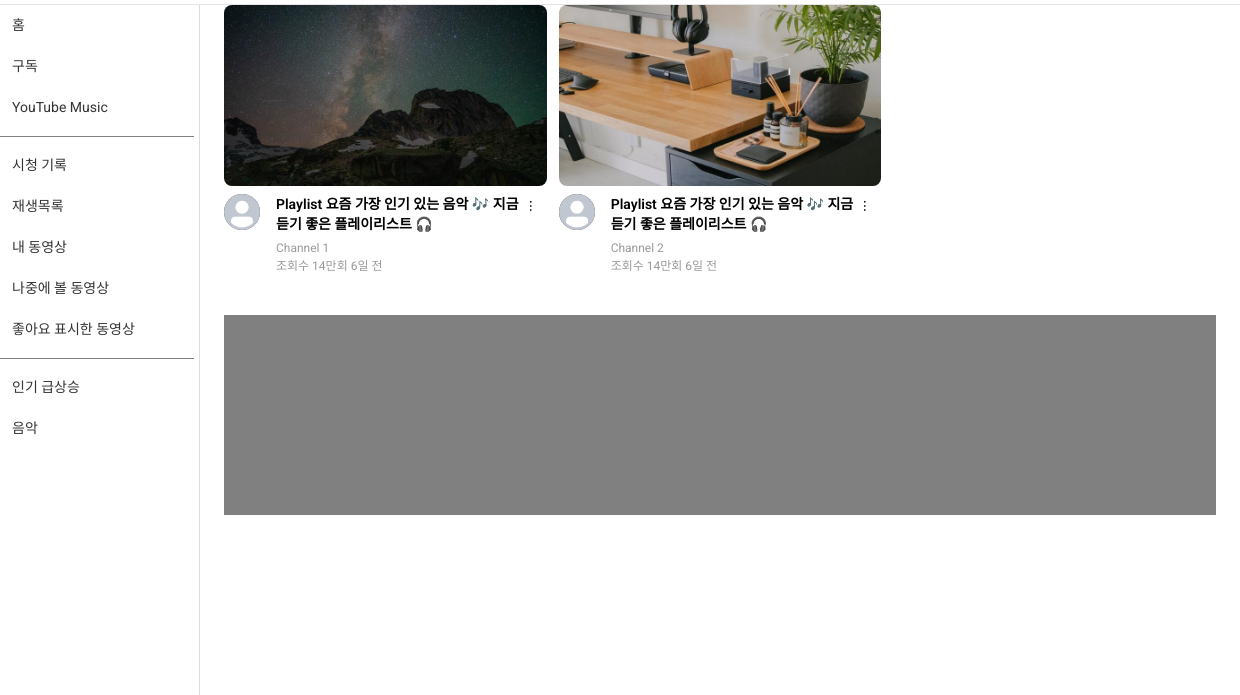
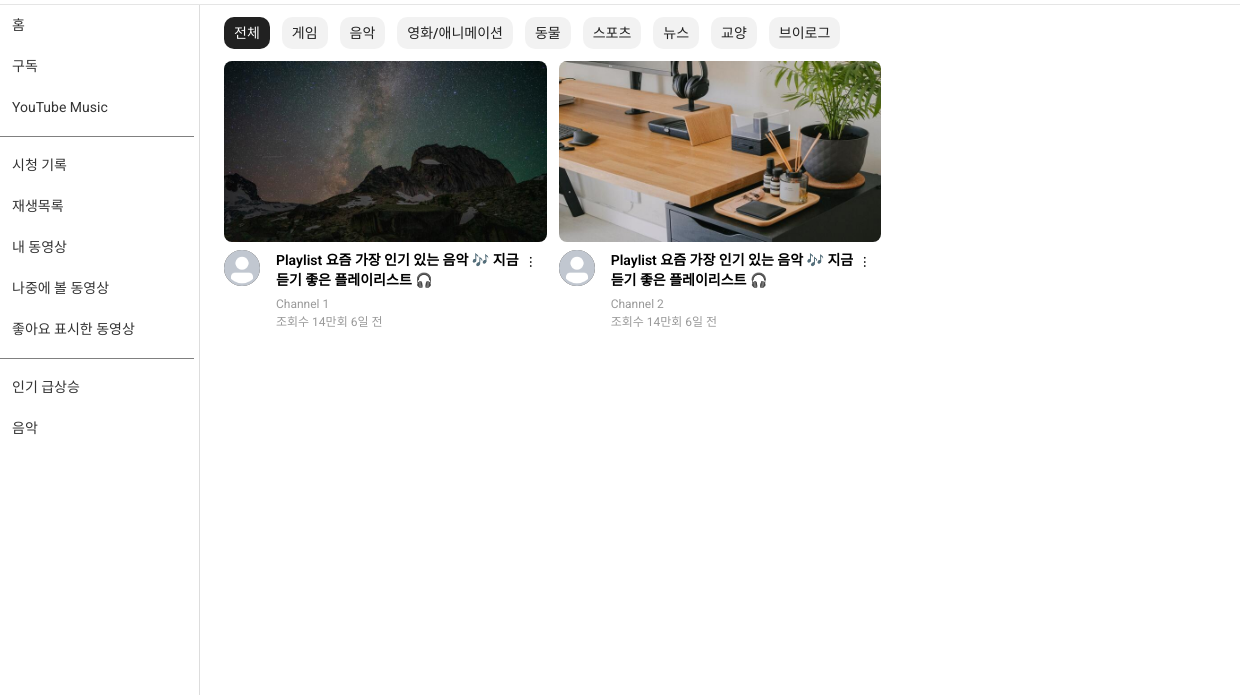
Before and after one commit to GROWLOG-youtube-mockup/youtube-mockup, a website with bundled scripts: page index.html in a window 1280 px wide. Shown: the part 51-746 px from the top of the page, 40-1280 px from the left. Built offline with nearby package versions, Linux system fonts and the light colour scheme; no server answers; a script that the page names is missing; files whose address does not match are found by name.

Commit message:
fix: main branch 헤더 고정으로 인한 카테고리 영역 미표시 문제 해결

```diff
--- a/src/style/main.css
+++ b/src/style/main.css
@@ -38,7 +38,8 @@ header {
 }
 
 .main-layout {
-  height: 100vh;
+  /* height: 100vh; */
+  margin-top: 56px;
 }
 
 .sidebar {
```
